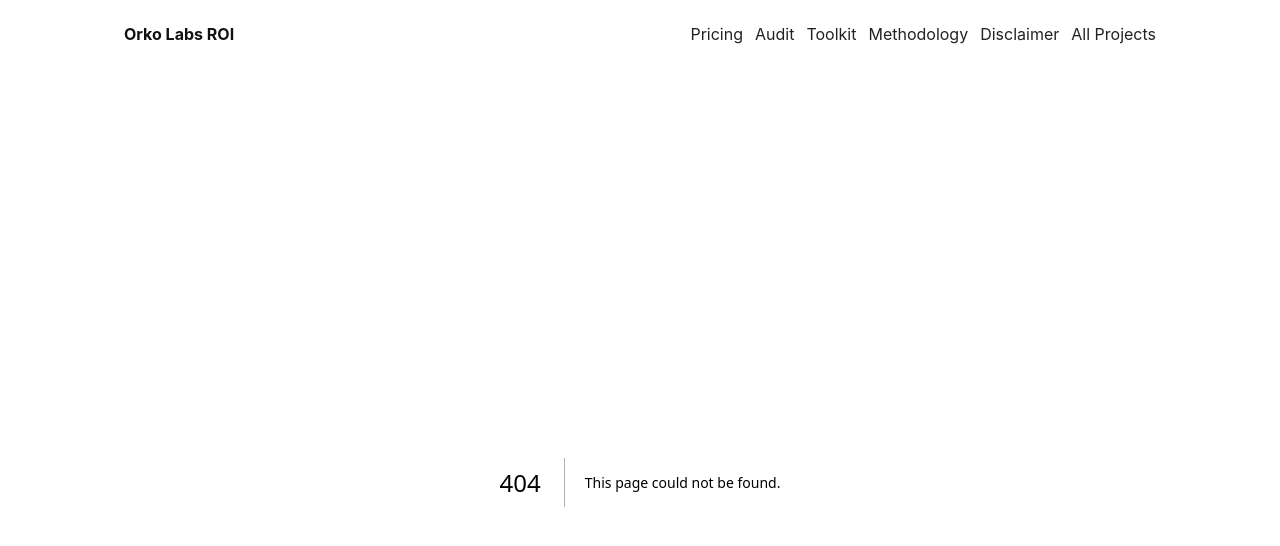
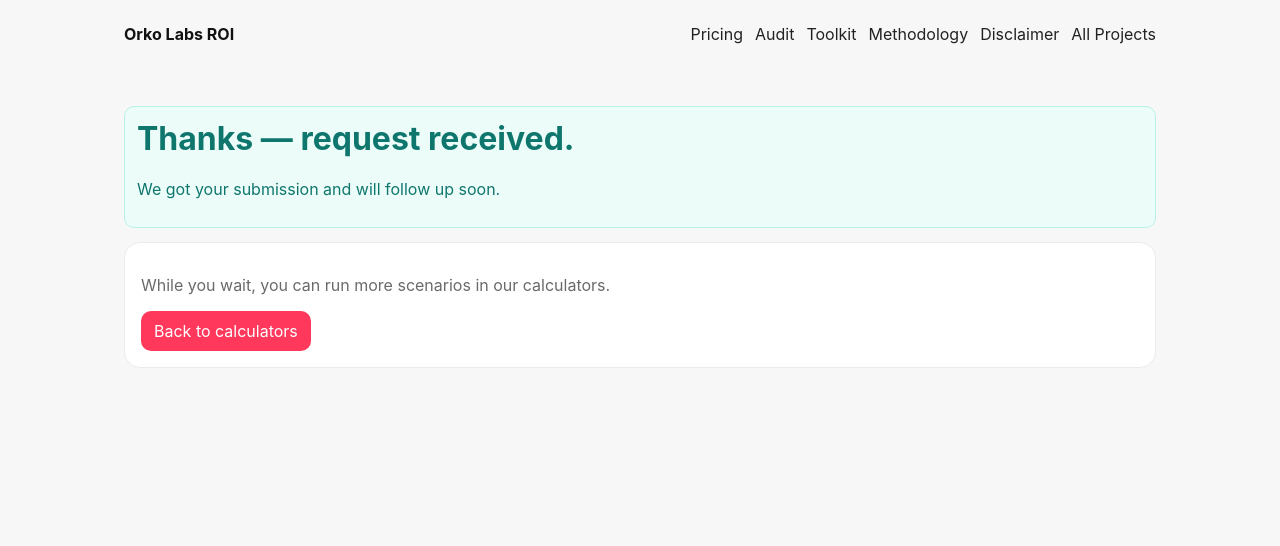
Before and after one commit to ankurvsoni/ai-tool-roi-calculators, a Next.js app: page /thanks in a window 1280 px wide. Before the commit this address had no page. Shown: the top 546 px of the page. Built offline with nearby package versions, Linux system fonts and the light colour scheme.

Commit message:
Add thank-you page and post-submit redirects for Formspree forms

```diff
--- a/app/audit/page.js
+++ b/app/audit/page.js
@@ -2,6 +2,8 @@
   return <main className="wrap"><h1>Book AI Tool ROI Audit</h1><div className="box"><p className="muted">Tell us your current tools, monthly spend, and goals. We will send a tailored ROI action plan.</p>
   <form action="https://formspree.io/f/xojkajbg" method="POST">
     <input type="hidden" name="form_type" value="roi_audit" />
+    <input type="hidden" name="_subject" value="New ROI Audit Request" />
+    <input type="hidden" name="_next" value="https://roi.orkolabs.com/thanks" />
     <label>Name</label><input name="name" placeholder="Your name" required />
     <label>Email</label><input name="email" type="email" placeholder="you@company.com" required />
     <label>Current monthly AI tool spend ($)</label><input name="monthly_spend" type="number" placeholder="500" />
--- a/app/contact/page.js
+++ b/app/contact/page.js
@@ -2,6 +2,8 @@
   return <main className="wrap"><h1>Contact</h1><div className="box"><p className="muted">For audits, partnerships, and custom ROI workflows.</p>
   <form action="https://formspree.io/f/xojkajbg" method="POST">
     <input type="hidden" name="form_type" value="contact" />
+    <input type="hidden" name="_subject" value="New Contact Message" />
+    <input type="hidden" name="_next" value="https://roi.orkolabs.com/thanks" />
     <label>Name</label><input name="name" placeholder="Your name" required />
     <label>Email</label><input type="email" name="email" placeholder="you@company.com" required />
     <label>Message</label><input name="message" placeholder="How can we help?" required />
--- /dev/null
+++ b/app/thanks/page.js
@@ -0,0 +1,16 @@
+import Link from 'next/link';
+
+export default function Thanks(){
+  return (
+    <main className="wrap">
+      <div className="success">
+        <h1 style={{marginTop:0}}>Thanks — request received.</h1>
+        <p>We got your submission and will follow up soon.</p>
+      </div>
+      <div className="box">
+        <p className="muted">While you wait, you can run more scenarios in our calculators.</p>
+        <Link className="btn" href="/">Back to calculators</Link>
+      </div>
+    </main>
+  );
+}
```
